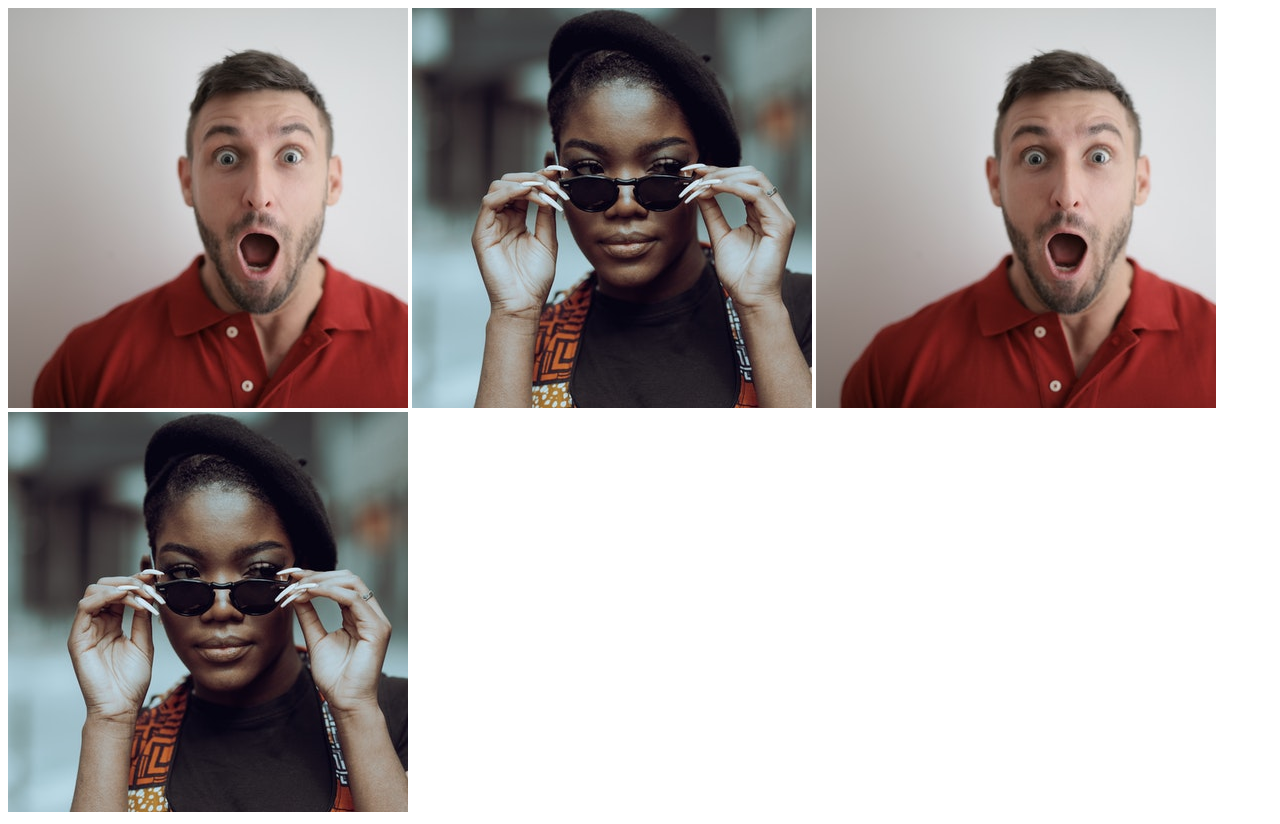
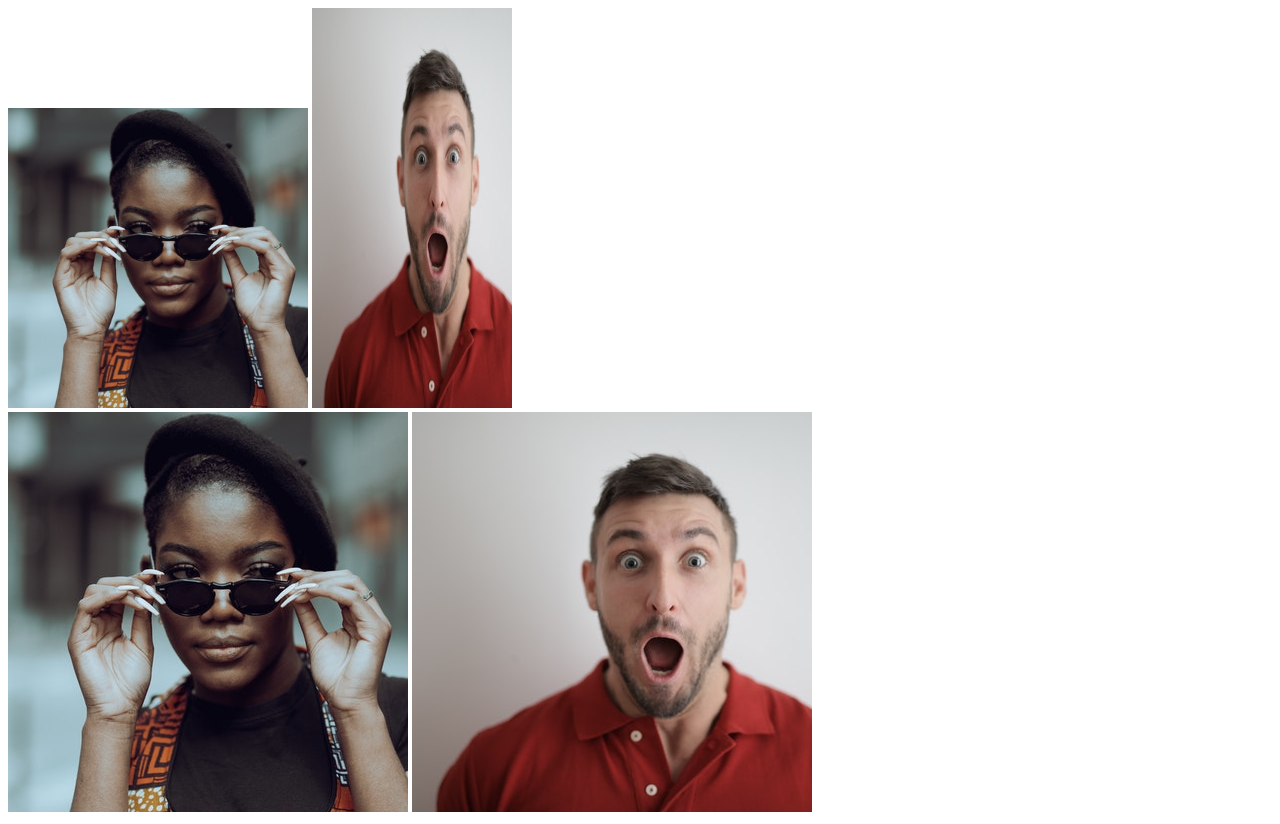
Before and after one commit to stoty321/04-chaining-selectors, a plain HTML site: page index.html in a window 1280 px wide. Drawn offline with Linux system fonts and the light colour scheme.

Commit message:
Add chain selector to style.css added the chain selector to style.css to distort the distorted images.

```diff
--- a/css/style.css
+++ b/css/style.css
@@ -0,0 +1,9 @@
+.avatar.proportioned {
+    width: 300px;
+    height: auto;
+}
+
+.avatar.distorted {
+    width: 200px;
+    height: 400px;
+}
--- a/index.html
+++ b/index.html
@@ -8,10 +8,24 @@
     <link rel="stylesheet" href="css/style.css">
 </head>
 <body>
-    <img src="img/male.jpg" alt="image of a male in a red shit">
-    <img src="img/female.jpg" alt="image of a female in a hat and sunglasses">
+    <div>
+    <img class="avatar proportioned"
+         src="img/female.jpg"
+         alt="image of a female in a hat and sunglasses">
 
-    <img src="img/male.jpg" alt="image of a male in a red shit">
-    <img src="img/female.jpg" alt="image of a female in a hat and sunglasses">
+    <img class="avatar distorted"
+         src="img/male.jpg"
+         alt="image of a male in a red shit">
+    </div>
+
+    <div>
+    <img class="original proportioned"
+         src="img/female.jpg"
+         alt="image of a female in a hat and sunglasses">
+
+    <img class ="original distorted"
+         src="img/male.jpg"
+         alt="image of a male in a red shit">
+    </div>
 </body>
 </html>
```
